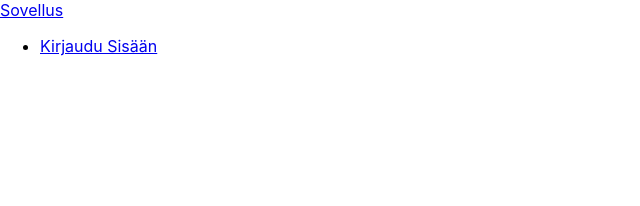
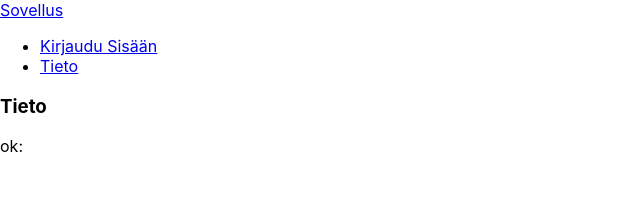
Before and after one commit to TVT21SPO-GROUP27/clim8-client, a React (Create React App) app: page /tieto in a window 1280 px wide. Shown: the top 206 px of the page, without its empty margins (0-640 px from the left). Built offline with nearby package versions, Linux system fonts and the light colour scheme; no server answers.

Commit message:
edistystä

```diff
--- a/package.json
+++ b/package.json
@@ -6,7 +6,11 @@
     "@testing-library/jest-dom": "^5.16.5",
     "@testing-library/react": "^13.4.0",
     "@testing-library/user-event": "^13.5.0",
+    "axios": "^1.1.3",
+    "chart.js": "^3.9.1",
+    "cors": "^2.8.5",
     "react": "^18.2.0",
+    "react-chartjs-2": "^4.3.1",
     "react-dom": "^18.2.0",
     "react-router-dom": "^6.4.3",
     "react-scripts": "5.0.1",
@@ -18,6 +22,7 @@
     "test": "react-scripts test",
     "eject": "react-scripts eject"
   },
+  "proxy": "http://localhost:8080",
   "eslintConfig": {
     "extends": [
       "react-app",
--- a/src/App.js
+++ b/src/App.js
@@ -5,15 +5,16 @@ import {Routes, Route} from 'react-router-dom';
 import Navbar from './components/Navbar';
 import { KirjauduSisään } from './components/KirjauduSisään';
 import { Home } from './components/Home';
+import  Tieto  from './components/tieto'
 
 function App() {
-
   return (
     <>
     <Navbar />
     <Routes>
       <Route path='/' element={<Home />} />
       <Route path='/kirjaudu' element={<KirjauduSisään />} />
+      <Route path='/tieto' element={<Tieto />} />
     </Routes>
     </>
   );
--- a/src/components/KirjauduSisään.js
+++ b/src/components/KirjauduSisään.js
@@ -1,5 +1,4 @@
 import React, { useState } from 'react';
-import '../styles/kirjaudu.css';
 
 export function KirjauduSisään() {
     const [sposti, setSposti] = useState("");
--- a/src/components/Navbar.js
+++ b/src/components/Navbar.js
@@ -1,6 +1,5 @@
 import React from 'react'
 import { Link } from 'react-router-dom'
-import '../styles/Navbar.css';
 
 
 function Navbar() {
@@ -13,6 +12,9 @@ function Navbar() {
           <li class="nav-item">
             <Link className="nav-link" to="/kirjaudu">Kirjaudu Sisään</Link>
           </li>
+          <li class="nav-item">
+            <Link className="nav-link" to="/tieto">Tieto</Link>
+          </li>
         </ul>
       </div>
     </div>
--- /dev/null
+++ b/src/components/tieto.js
@@ -0,0 +1,24 @@
+import axios from "axios";
+import React, { useEffect, useState } from "react";
+
+export default function Tieto() {
+    const [ok, setOK] = useState("");
+
+   useEffect(()=>{
+        axios.get("http://localhost:8080/data")
+        .then(response => response.data)
+        .then((result)=>{
+            setOK(result);
+        })
+    }, [])
+
+
+    return (
+        <div>
+        <h3>Tieto</h3>
+            <div>
+                ok: {ok}
+            </div>
+        </div>
+      );
+}
--- a/src/styles/kirjaudu.css
+++ /dev/null
@@ -1,10 +0,0 @@
-@media all and (min-width: 480px) {
-    .Login {
-      padding: 60px 0;
-    }
-
-    .Login form {
-      margin: 0 auto;
-      max-width: 320px;
-    }
-  }
```
Also changed, not shown: src/styles/Navbar.css (deleted), 1 other file (tests, documents, lock files or other folders).
